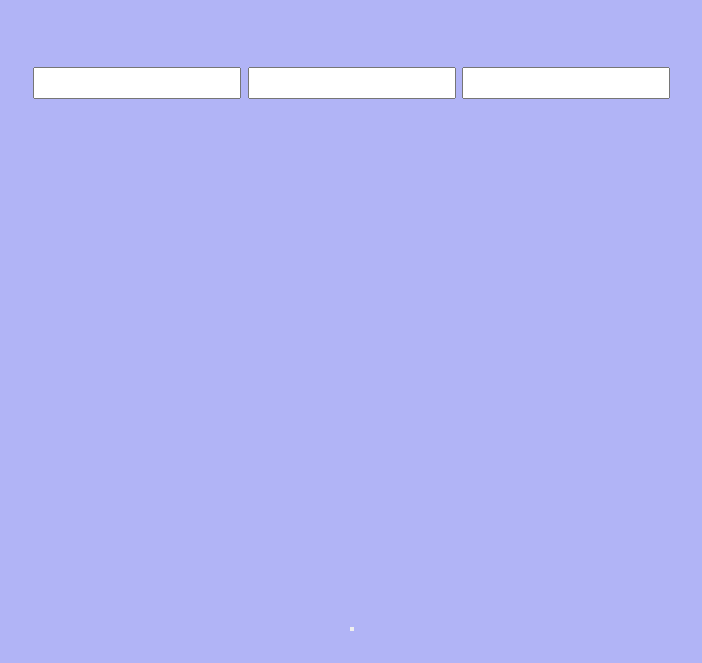
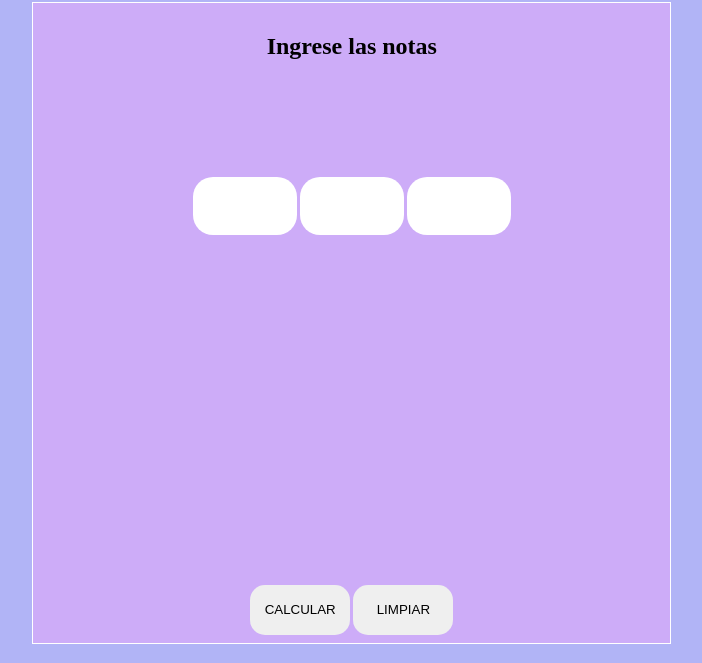
Before and after one commit to Tito2312/calculo-notas, a plain HTML site: page index.html in a window 1280 px wide. Shown: the part 137-800 px from the top of the page, without its empty margins (285-987 px from the left). Drawn offline with Linux system fonts and the light colour scheme.

Commit message:
termine estilos y puse letras.T23

```diff
--- a/app.js
+++ b/app.js
@@ -21,10 +21,14 @@ function calculate() {
     let secondNote = (note2.value)*0.3
     let thirdNote = (note3.value)*0.4
 
+    if (note1.value) {
+
+    }
+
     let final = (firstNote+secondNote+thirdNote)
 
-    finalNote.textContent = final
-}
+    finalNote.textContent = final.toFixed(2)
+    }
 
 
 function necessaryNote(){
@@ -37,7 +41,7 @@ function necessaryNote(){
     let pass = (3.5 - (firstNote+secondNote))
     let honor = (4.6 - (firstNote+secondNote))
 
-    recuperation.textContent = "necesita " + recovery/0.4 + " para recuperar"
-    necessary.textContent = "necesita "+ pass/0.4 + " para pasar"
-    honors.textContent = "necesita "+ honor/0.4 + " para pasar con honores"
+    recuperation.textContent = "necesita " + (recovery/0.4).toFixed(2) + " para recuperar"
+    necessary.textContent = "necesita "+ (pass/0.4).toFixed(2) + " para pasar"
+    honors.textContent = "necesita "+ (honor/0.4).toFixed(2) + " para pasar con honores"
 }
--- a/index.html
+++ b/index.html
@@ -13,18 +13,26 @@
         <hr>
     </header>
     <main>
-        <div class="inputs">
+        <div>
+            <h2 id="tittle">Ingrese las notas</h2>
+        </div>
+        <div id="inputs">
             <input type="number" id="note1" class="inputs">
             <input type="number" id="note2" class="inputs">
             <input type="number" id="note3" class="inputs">
         </div>
+        <div class="note">
+            <h2 id="necessary-approx"></h2>
+        </div>
         <div class="text">
-            <h2 id="necessary-approx"></h2>
             <p id="recuperation"></p>
             <p id="necessary"> </p>
             <p id="honors"></p>
         </div>
-        <button id="calculate"></button>
+        <div class="button">
+            <button id="calculate" class="buttons">CALCULAR</button>
+            <button id="clean" class="buttons">LIMPIAR</button>
+        </div>
     </main>
     <script src="app.js"></script>
 </body>
--- a/style.css
+++ b/style.css
@@ -9,6 +9,8 @@ body{
     height: 100vh;
     display: flex;
     flex-direction: column;
+    justify-content: center;
+    align-items: center;
     background-color: #b1b4f6;
 }
 
@@ -19,22 +21,30 @@ header{
     display: flex;
     justify-content: center;
     align-items: center;
+    font-size: 40px;
 }
 
 main{
 
-    width: 100%;
-    height: 85%;
+    width: 50%;
+    height: 80%;
     display: flex;
     flex-direction: column;
     justify-content: center;
     align-items: center;
+    border: 1px solid white;
+    background-color: #cdacf8;
 }
 
-.inputs{
+#tittle{
+
+    margin-top: 30px ;
+}
+
+#inputs{
 
     width: 50%;
-    height: 30%;
+    height: 50%;
     display: flex;
     flex-direction: row;
     justify-content: center;
@@ -42,17 +52,43 @@ main{
     gap: 1%;
 }
 
+.inputs{
+    width: 50%;
+    height: 20%;
+    text-align: center;
+    border: none;
+    border-radius: 20px;
+    font-size: 25px;
+}
+
 .text{
 
     width: 50%;
-    height: 70%;
+    height: 40%;
     display: flex;
+    align-items: center;
+    justify-content: center;
     flex-direction: column;
-
+    font-size: 25px;
 }
 
-.inputs{
+.button{
 
     width: 50%;
-    height: 20%;
+    height: 10%;
+    display: flex;
+    justify-content: center;
+    gap: 1%;
 }
+
+.buttons{
+    width: 100px;
+    height: 50px;
+    border: none;
+    border-radius: 15px;
+    -webkit-border-radius: 15px;
+    -moz-border-radius: 15px;
+    -ms-border-radius: 15px;
+    -o-border-radius: 15px;
+    cursor: pointer;
+}
```
